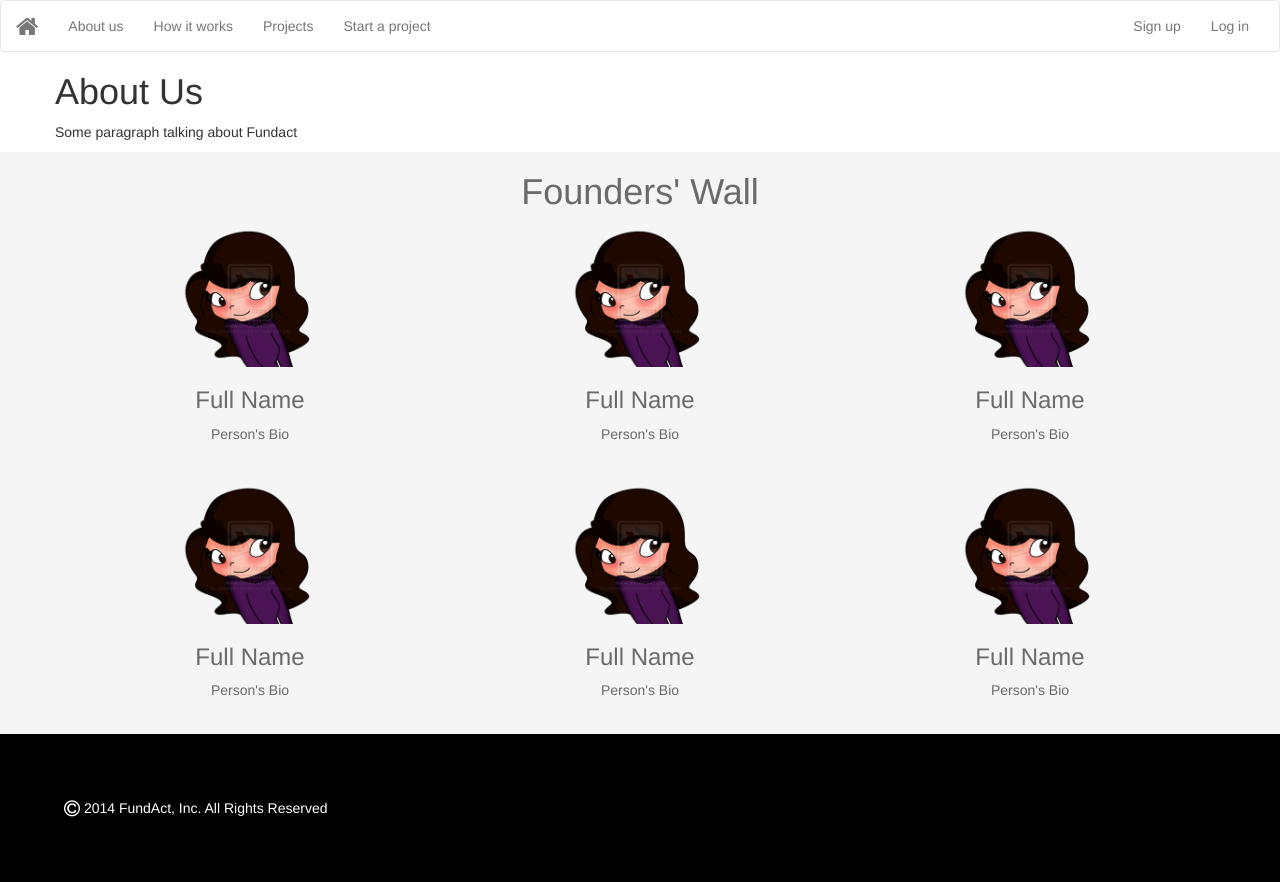
After one commit to ashesi-SE/FundAct, a PHP site: page /aboutus.php in a window 1280 px wide. The commit adds this page. Run offline with PHP 8.4, Linux system fonts and the light colour scheme.

Commit message:
Started an about us, how it works and projects page

```diff
--- /dev/null
+++ b/aboutus.php
@@ -0,0 +1,79 @@
+<?php
+	include("header.html");
+?>
+
+	<div class="container">
+		<div class="row">
+			<h1>About Us</h1>
+			<p>Some paragraph talking about Fundact</p>
+		</div>
+	</div>
+	<div class="foundersBlock">
+		<div class="container">
+			<div class="center">
+				<h1>Founders' Wall</h1>
+			</div>
+			<div class="row">
+				<div class="col-md-4">
+					<div class="aboutFounder">
+						<img src="images/avatar.png" alt="..." class="img-rounded">
+						<div class="caption">
+							<h3>Full Name</h3>
+							<p>Person's Bio</p>
+						</div>
+					</div>
+				</div>
+				<div class="col-md-4">
+					<div class="aboutFounder">
+						<img src="images/avatar.png" alt="..." class="img-rounded">
+						<div class="caption">
+							<h3>Full Name</h3>
+							<p>Person's Bio</p>
+						</div>
+					</div>
+				</div>
+				<div class="col-md-4">
+					<div class="aboutFounder">
+						<img src="images/avatar.png" alt="..." class="img-rounded">
+						<div class="caption">
+							<h3>Full Name</h3>
+							<p>Person's Bio</p>
+						</div>
+					</div>
+				</div>
+			</div>
+			<div class="row">
+				<div class="col-md-4">
+					<div class="aboutFounder">
+						<img src="images/avatar.png" alt="..." class="img-rounded">
+						<div class="caption">
+							<h3>Full Name</h3>
+							<p>Person's Bio</p>
+						</div>
+					</div>
+				</div>
+				<div class="col-md-4">
+					<div class="aboutFounder">
+						<img src="images/avatar.png" alt="..." class="img-rounded">
+						<div class="caption">
+							<h3>Full Name</h3>
+							<p>Person's Bio</p>
+						</div>
+					</div>
+				</div>
+				<div class="col-md-4">
+					<div class="aboutFounder">
+						<img src="images/avatar.png" alt="..." class="img-rounded">
+						<div class="caption">
+							<h3>Full Name</h3>
+							<p>Person's Bio</p>
+						</div>
+					</div>
+				</div>
+			</div>
+		</div>
+	</div>
+
+<?php
+	include("footer.html");
+?>
--- a/css/fundact.css
+++ b/css/fundact.css
@@ -1,31 +1,52 @@
-
+.aboutFounder{
+	text-align: center;
+	display: block;
+	padding: 4px;
+	margin-bottom: 20px;
+	line-height: 1.42857143;
+	/*background-color: #fff;*/
+	/*border: 1px solid #ddd;*/
+	border-radius: 4px;
+	transition: all .2s ease-in-out;
+}
+.aboutFounder img{
+	width:40%;
+	height:40%;
+}
+.footBanner{
+	background-color: #000000;
+	color: #ffffff;
+	padding: 5%;
+}
+.foundersBlock{
+	text-align: center;
+	background-color:#f5f5f5;
+	color:#6a6a6a;
+	/*padding:5%;*/
+}
 .homeBanner{
-	background-color:#008B8B;
+	/*background-color:#008B8B;*/
+	/*background-image: url("../images/schoolChildren.jpg");*/
 	height:500px;
-	color:#ffffff;
+	color:#000000;
 	text-align: center;
 	padding:5%;
 }
 .homeBanner .title{
-	font-size: 100px;
+	font-size: 700%;
 	letter-spacing: -2px;
 	line-height: 1;
-	text-shadow: 4px 3px 0px #1d9d74, 9px 8px 0px rgba(0, 0, 0, 0.15);
+	text-shadow: 4px 3px 0px #ffffff, 9px 8px 0px rgba(0, 0, 0, 0.15);
+	/*#357ebd*/
 }
 .homeBanner .slogan{
 	font-style: italic;
 	font-size: 20px;
-	color:#F0FFFF;
+	color:#0f0000;
 }
 
 
-
 /*Bootstrap Overwrites*/
-.btn-default {
-	color: #ffffff;
-	background-color: #B2E0E0;
-	border-color: #80cccc;
-}
 .navbar{
 	margin-bottom: 0px;
 }
--- a/footer.html
+++ b/footer.html
@@ -1,6 +1,37 @@
+	<div class="modal fade" id="logInModal" tabindex="-1" role="dialog" aria-labelledby="myLargeModalLabel" aria-hidden="true">
+		<div class="modal-dialog modal-md">
+			<div class="modal-content">
+				<div class="modal-header">
+					<button type="button" class="close" data-dismiss="modal"><span aria-hidden="true">&times;</span><span class="sr-only">Close</span></button>
+					<h4 class="modal-title">Log In</h4>
+				</div>
+				<form action="index.php" method="post">
+					<div class="modal-body">
+						<div class="input-group input-group-lg">
+						  <span class="input-group-addon"><i class="fa fa-envelope-o fa-fw"></i></span>
+						  <input class="form-control" type="text" name="email" placeholder="Email address">
+						</div></br></br>
+						<div class="input-group input-group-lg">
+						  <span class="input-group-addon"><i class="fa fa-key fa-fw"></i></span>
+						  <input class="form-control" type="password" name="password" placeholder="Password">
+						</div>
+					</div>
+					<div class="modal-footer">
+						<div class="center">
+							<button type="submit" class="btn btn-lg btn-primary btn-block">Log In</button>
+						</div>
+					</div>
+				</form>
+			</div>
+		</div>
+	</div>
+
+	<div class="footBanner">
+		<i class="fa fa-copyright fa-lg"></i>&nbsp;2014 FundAct, Inc. All Rights Reserved
+	</div>
 
 	<!-- jQuery (necessary for Bootstrap's JavaScript plugins) -->
-    <script src="https://ajax.googleapis.com/ajax/libs/jquery/1.11.1/jquery.min.js"></script>
+    <script src="js/jquery.js"></script>
     <!-- Include all compiled plugins (below), or include individual files as needed -->
     <script src="js/bootstrap.min.js"></script>
   </body>
--- a/header.html
+++ b/header.html
@@ -19,7 +19,6 @@
     <![endif]-->
     <link rel="stylesheet" type="text/css" href="css/fundact.css">
     <script src="js/angular.js"></script>
-
   </head>
   <body>
     <!-- Navbar -->
@@ -33,14 +32,15 @@
             <span class="icon-bar"></span>
             <span class="icon-bar"></span>
           </button>
-          <a class="navbar-brand" href="#home"><i class="fa fa-home fa-lg"></i></a>
+          <a class="navbar-brand" href="./index.php"><i class="fa fa-home fa-lg"></i></a>
         </div>
 
         <!-- Collect the nav links, forms, and other content for toggling -->
         <div class="collapse navbar-collapse" id="bs-example-navbar-collapse-1">
           <ul class="nav navbar-nav">
-            <li><a href="#About us">About us <span class="sr-only">(current)</span></a></li>
-            <li><a href="#How it works">How it works</a></li>
+            <li><a href="./aboutus.php">About us</a></li>
+            <li><a href="./howitworks.php">How it works</a></li>
+            <li><a href="./projects.php">Projects</a></li>
             <li><a href="#Start project">Start a project</a></li>
           </ul>
           <!-- <form class="navbar-form navbar-left" role="search">
@@ -50,8 +50,8 @@
             <button type="submit" class="btn btn-default">Submit</button>
           </form> -->
           <ul class="nav navbar-nav navbar-right">
-            <li><a href="#Sign up">Sign up</a></li>
-            <li><a href="#Log in">Log in</a></li>
+            <li><a href="" data-toggle="modal" data-target="#signUpModal">Sign up</a></li>
+            <li><a href="" data-toggle="modal" data-target="#logInModal">Log in</a></li>
           </ul>
         </div><!-- /.navbar-collapse -->
       </div><!-- /.container-fluid -->
--- a/home.php
+++ b/home.php
@@ -5,9 +5,9 @@
 	<div class="homeBanner">
 		<div class="container">
 			<div class="row">
-				<div class="title"><i class="fa fa-copyright fa-lg"></i>FundAct</div><br>
+				<div class="title"><i class="fa fa-copyright fa-lg"></i>&nbsp;FundAct</div><br>
 				<div class="slogan">A platform where donors and educational projects can interact</div><br>
-				<a class="btn btn-default btn-lg" href="#How it works" role="button">Learn more</a>
+				<a class="btn btn-primary btn-lg" href="#How it works" role="button">Learn more</a>
 			</div>
 		</div>
 	</div>
```
Also changed, not shown: howitworks.php (added, +34 -0 lines), index.php (+7 -28 lines), projects.php (added, +36 -0 lines), README.md, images/avatar.png (added), 5 other files.
